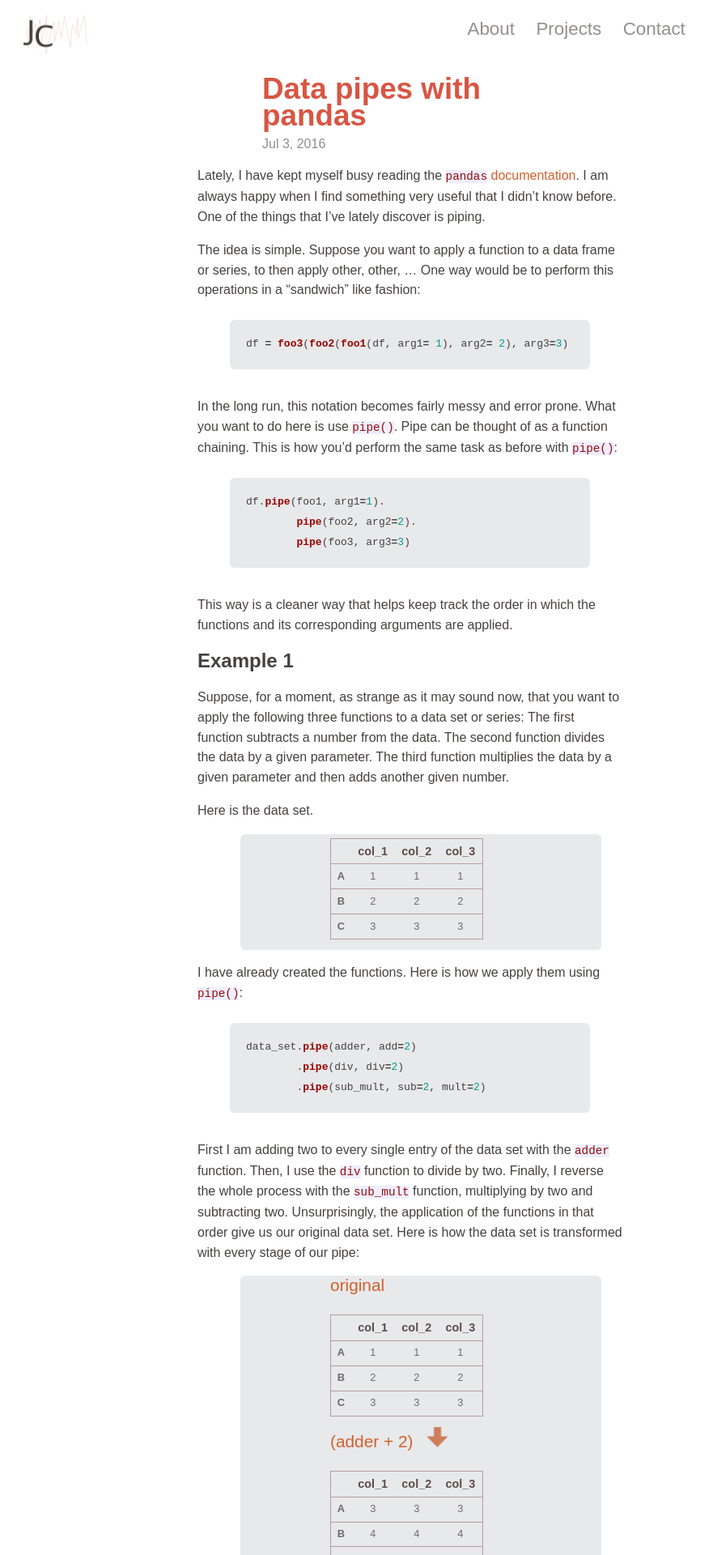
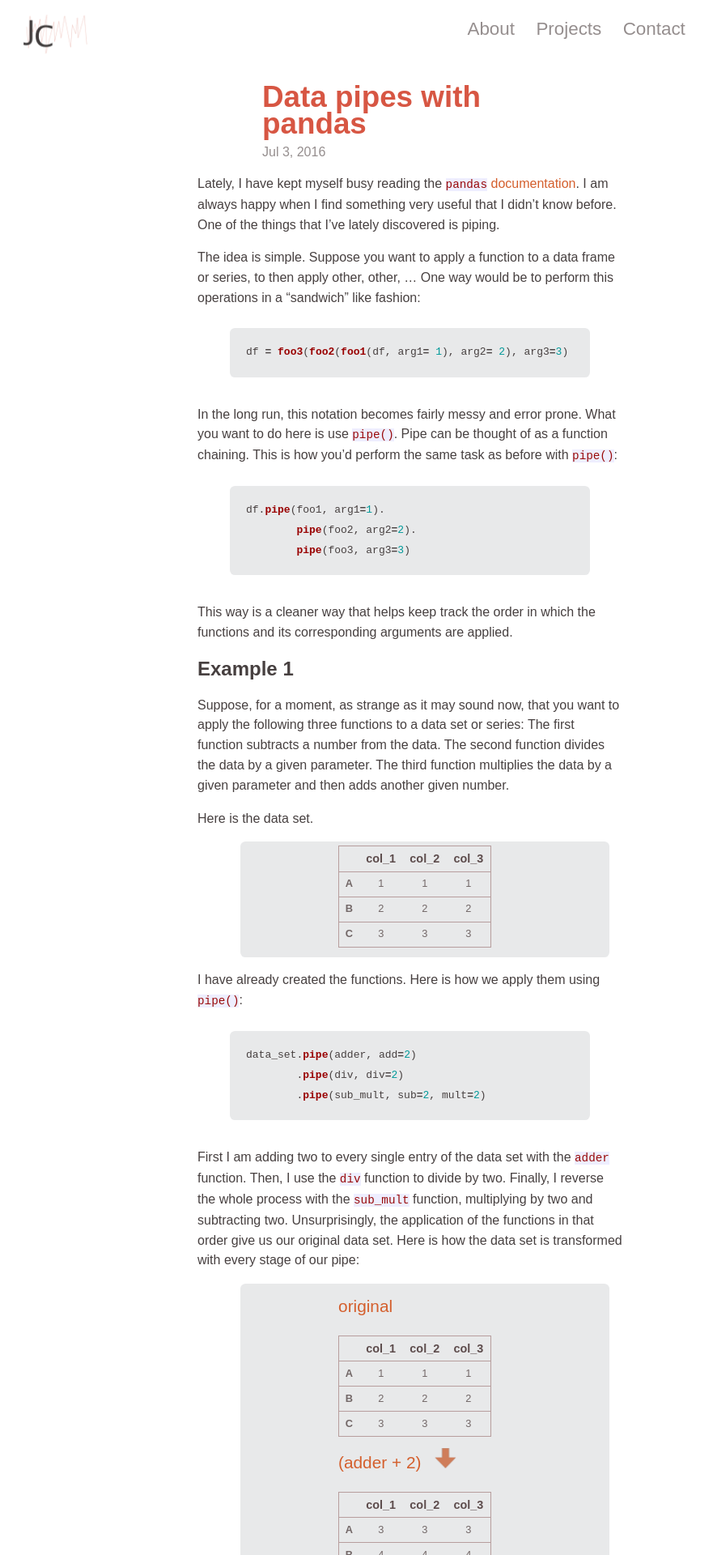
Before and after one commit to jlcoto/jlcoto.github.io, a Jekyll site: the page built from _posts/2016-07-05-pipes-with-pandas.markdown, in a window 1280 px wide. Shown: the top 1920 px of the page at 81% size, without its empty margins (0-881 px from the left). Built offline with Jekyll 4.4.1, drawn with Linux system fonts in a browser that asks for light colours; comment, search, counter and statistics services are not loaded.

Commit message:
new post

```diff
--- a/_posts/2016-06-27-kernel-density-2.markdown
+++ b/_posts/2016-06-27-kernel-density-2.markdown
@@ -43,7 +43,7 @@
 
 <div class="next-two-tables">
 
-<span class="table-ref"> A </span>
+<span class="table-ref-orig"> A </span>
 
 | Point $$x=4$$ | $$I(\lvert u \leq 1 \rvert)$$ | $$\frac{1}{nh}*\frac{3}{4}(1-u^2)$$ |
 | ------------- | :----------------------------:| ----------------------|
@@ -53,7 +53,7 @@
 | x = 5.1 		| False ( = 0 )					| 			0			 |
 | 				| 			**Total**			| 		**0.057**        |
 
-<span class="table-ref"> B </span>
+<span class="table-ref-orig"> B </span>
 
 | Point $$x=4$$ | $$I(\lvert u \leq 1 \rvert)$$ | $$\frac{1}{nh}*\frac{3}{4}(1-u^2)$$ |
 | ------------- | :----------------------------:| ----------------------|
--- a/_posts/2016-07-20-pipes-with-pandas.markdown
+++ b/_posts/2016-07-05-pipes-with-pandas.markdown
@@ -4,7 +4,7 @@
 date:   2016-07-04 00:24:55 +0100
 ---
 
-Lately, I have kept myself busy reading the `pandas` [documentation](http://pandas.pydata.org/pandas-docs/stable/). I am always happy when I find something very useful that I didn't know before. One of the things that I've lately discover is piping.
+Lately, I have kept myself busy reading the `pandas` [documentation](http://pandas.pydata.org/pandas-docs/stable/). I am always happy when I find something very useful that I didn't know before. One of the things that I've lately discovered is piping.
 
 The idea is simple. Suppose you want to apply a function to a data frame or series, to then apply other, other, ... One way would be to perform this operations in a "sandwich" like fashion:
 
--- a/css/main.css
+++ b/css/main.css
@@ -342,26 +342,32 @@
 }
 
 .next-two-tables td {
-   /* border:1px solid #000000;*/
     text-align: center;
   	vertical-align: middle;
   	font-size: 0.8em;
   	padding: 0.2em 0.6em;
   	color: #726767;
+
 }
 
 .next-two-tables tr {
 	border:1px solid #B79D9D;
 }
 
-.next-two-tables {
-	width: 500px;
-	margin-left: 7%;
-	display: inline-block;
-	vertical-align:top;
+.next-two-tables table{
+	width: 120px
+	margin-left: 2px;
+	float: left;
+	margin-right: 80px;
+	margin-bottom: 10px;
+
 }
 
+
 .tables-back {
+	padding-left: 10px;
+	width: 85%;
+	display: inline-block;
 	background: #e8e9ea;
 	border-radius: 0.4em;
 	padding-bottom: 15px;
@@ -370,6 +376,13 @@
 }
 
 .table-ref {
+	float: left;
+	font-size: 2em;
+	color: #D45F2D;
+	margin-right: -5px;
+}
+
+.table-ref-orig {
 	float: left;
 	font-size: 2em;
 	color: #D45F2D;
@@ -534,6 +547,10 @@
     	margin-right: 10%;
 		}
 
+		.table-ref {
+			margin-right: 60px;
+		}
+
 		.pandas {
 		width: 75px;
 		height: 75px;
@@ -547,10 +564,10 @@
 		margin-top: 30px;
 		background-size: contain;
 		}
-/*
+
 		.project-box {
 		margin-left: 20px;
-		}*/
+		}
 
 		.project-box h3 {
 		font-size: 12px;
@@ -601,6 +618,10 @@
 	height: 125px;
 	}
 
+	.table-ref {
+	margin-right: 90px;
+	}
+
 	.class_meth {
 	width: 125px;
 	height: 125px;
@@ -627,4 +648,10 @@
 	}
 
 
-/*Correct floating*/
+/*Correct floating -- clearfix*/
+
+.group::after {
+	content: " ";
+	display: table;
+	clear: both;
+}
```
Also changed, not shown: img/slicing.png (added).
